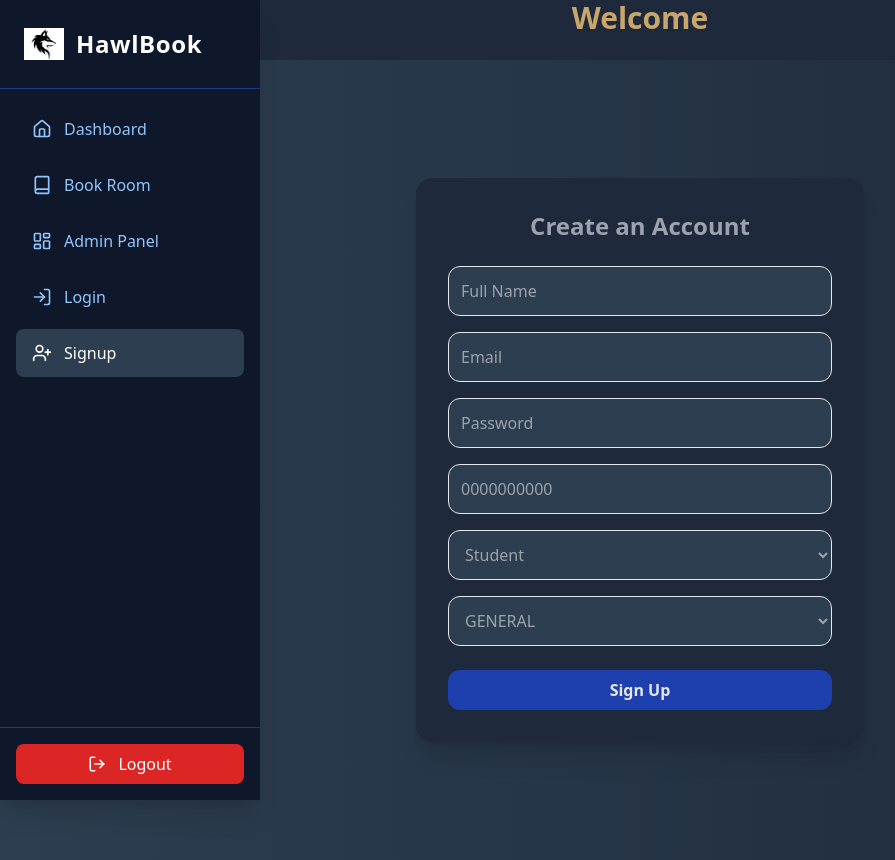
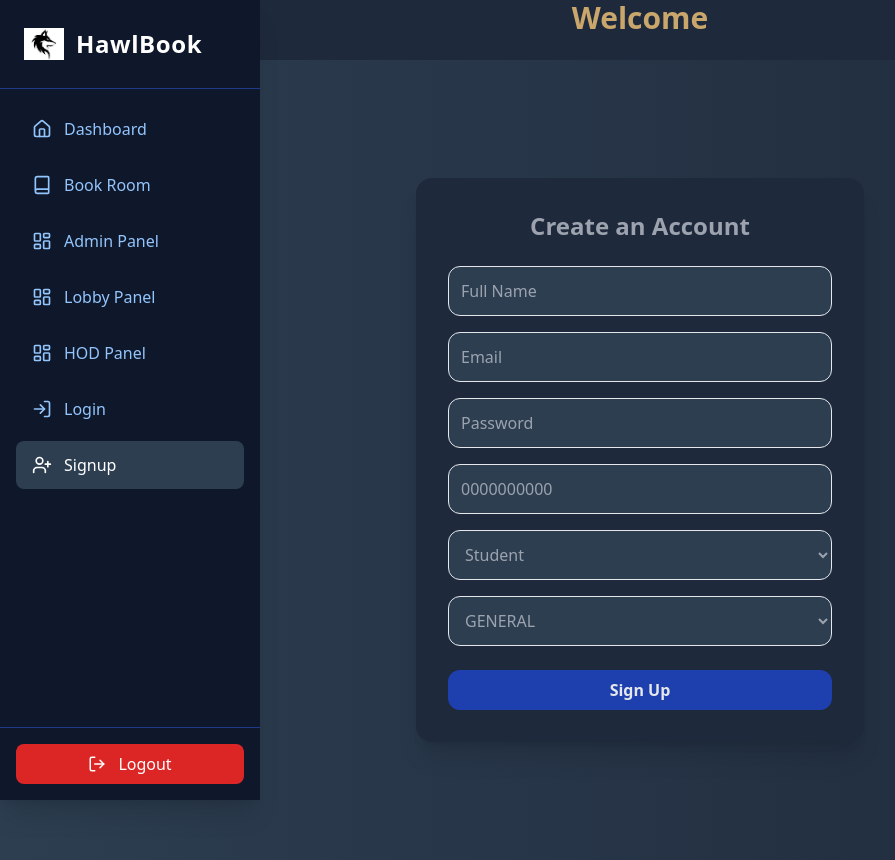
Before and after one commit to Himani7i/Hawlbook, a React (Create React App) app in the folder client/: page / in a window 1280 px wide. Shown: the whole page, without its empty margins (0-895 px from the left). Built offline with nearby package versions, Linux system fonts and the light colour scheme; no server answers.

Commit message:
add lobby and hod panel route help sidebar navigations

```diff
--- a/client/src/components/Sidebar.js
+++ b/client/src/components/Sidebar.js
@@ -92,13 +92,32 @@ const Sidebar = () => {
             {!collapsed && 'Book Room'}
           </Link>
           <Link
-            to="/admin"
+            to="/dsw"
             className={`flex items-center gap-3 px-4 py-3 rounded-lg transition ${active('/admin')}`}
             title="Admin Panel"
           >
             <LayoutDashboard size={20} />
             {!collapsed && 'Admin Panel'}
           </Link>
+
+          <Link
+          to="/lobby"
+          className={`flex items-center gap-3 px-4 py-3 rounded-lg transition ${active('/lobby')}`}
+          title="Lobby"
+          >
+          <LayoutDashboard size={20} />
+          {!collapsed && 'Lobby Panel'}
+          </Link>
+
+          <Link
+          to="/hod"
+          className={`flex items-center gap-3 px-4 py-3 rounded-lg transition ${active('/hod')}`}
+          title="HOD Panel"
+          >
+          <LayoutDashboard size={20} />
+          {!collapsed && 'HOD Panel'}
+          </Link>
+
           <Link
             to="/login"
             className={`flex items-center gap-3 px-4 py-3 rounded-lg transition ${active('/login')}`}
```
